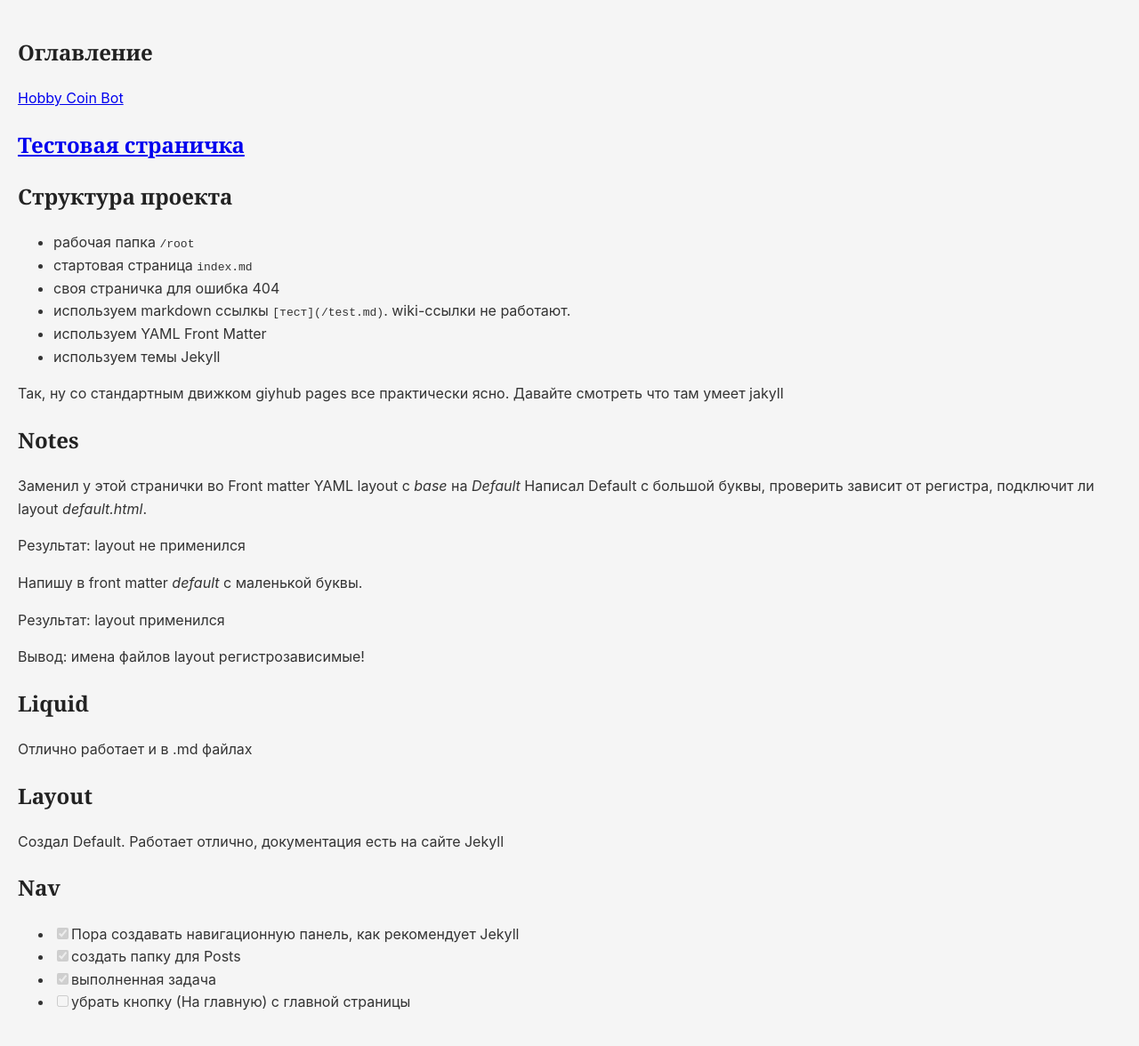
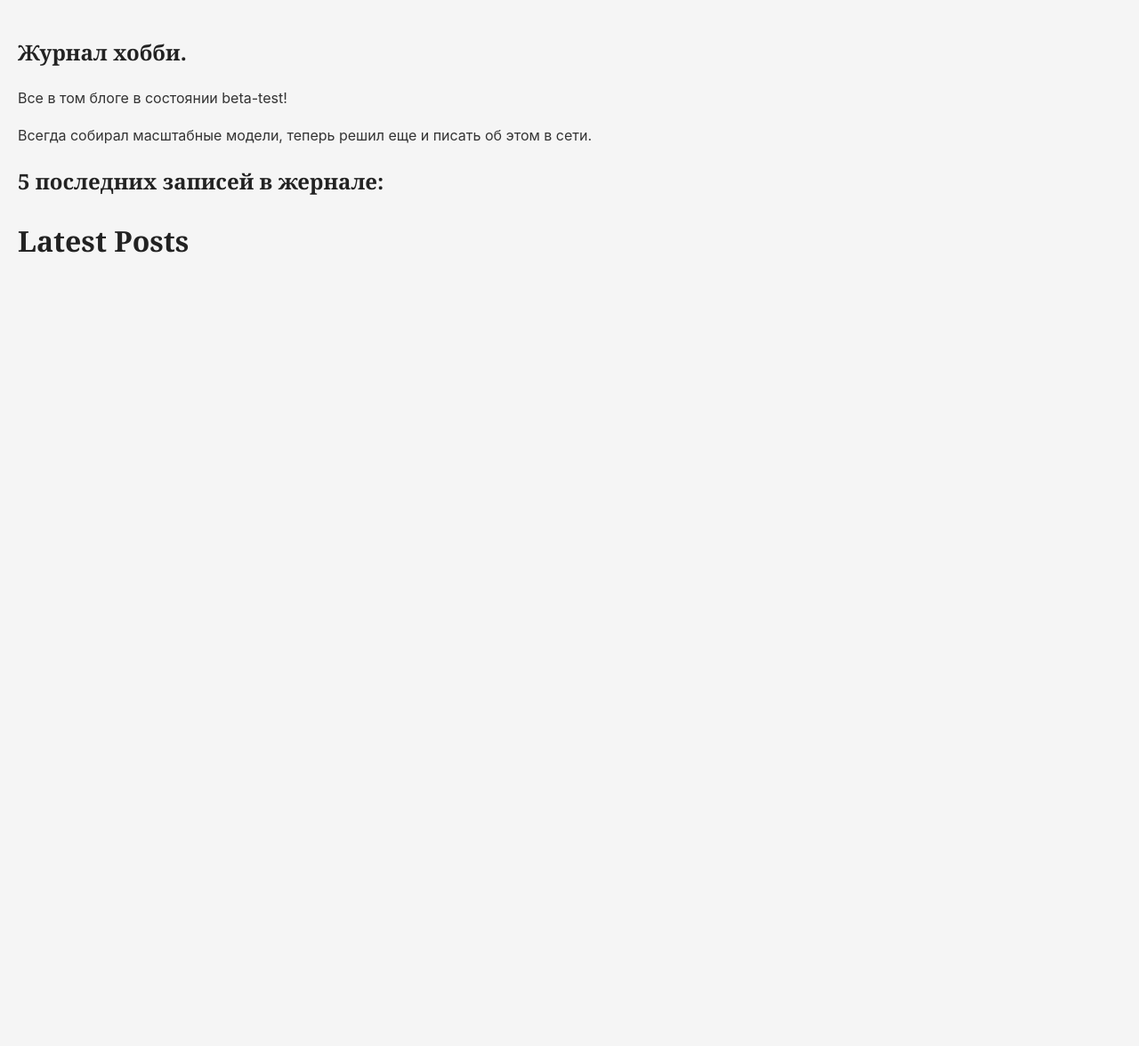
Before and after one commit to Vasiliy-Mazaev/vasiliy-mazaev.github.io, a Jekyll site: the page built from index.md, in a window 1280 px wide. Shown: the whole page at 89% size. Built offline with Jekyll 4.4.1, drawn with Linux system fonts in a browser that asks for light colours; a file with an impossible date is left out; after the commit the page ends 900 px from its top, so only the background shows below that.

```diff
--- a/_config.yml
+++ b/_config.yml
@@ -4,5 +4,5 @@ remote_theme: pages-themes/minimal@v0.2.0
 plugins:
 - jekyll-remote-theme # add this line to the plugins list if you already have one
 
-title: Личный блог Василия М.
+title: Личный журнал Василия М.
 description: Моя страничка в которой я буду писать все что хочу и что меня волнует.
--- a/index.md
+++ b/index.md
@@ -13,48 +13,22 @@ excerpt: >
 draft: false
 published: true
 ---
-## Оглавление
 
-[Hobby Coin Bot](hobbycoin.md)
+## Журнал хобби.
 
-## [Тестовая страничка](test.md)
+Все в том блоге в состоянии beta-test!
 
-## Структура проекта
+Всегда собирал масштабные модели, теперь решил еще и писать об этом в сети.
 
-- рабочая папка `/root`
-- стартовая страница `index.md`
-- своя страничка для ошибка 404
-- используем markdown ссылкы `[тест](/test.md)`. wiki-ссылки не работают.
-- используем YAML Front Matter
-- используем темы Jekyll
+## 5 последних записей в жернале:
 
-Так, ну со стандартным движком giyhub pages все практически ясно.
-Давайте смотреть что там умеет jakyll
+<h1>Latest Posts</h1>
 
-## Notes
-
-Заменил у этой странички во Front matter YAML layout c *base* на *Default*
-Написал Default с большой буквы, проверить зависит от регистра, подключит ли layout *default.html*.
-
-Результат: layout не применился
-
-Напишу в front matter *default* с маленькой буквы.
-
-Результат: layout применился
-
-Вывод: имена файлов layout регистрозависимые!
-
-## Liquid
-
-Отлично работает и в .md файлах
-
-## Layout
-
-Создал Default. Работает отлично, документация есть на сайте Jekyll
-
-## Nav
-
-- [x] Пора создавать навигационную панель, как рекомендует Jekyll
-- [x] создать папку для Posts
-- [x] выполненная задача
-- [ ] убрать кнопку (На главную) с главной страницы
+<ul>
+  {% for post in site.posts %}
+    <li>
+      <h2><a href="{{ post.url }}">{{ post.title }}</a></h2>
+      {{ post.excerpt }}
+    </li>
+  {% endfor %}
+</ul>
```
Also changed, not shown: other parts of index.md (+1 -1 lines), 404.md (+1 -0 lines), _posts/2026-04-07-Asheron-start.md (added, +8 -0 lines), hobbycoin.md (deleted, +0 -7 lines).
